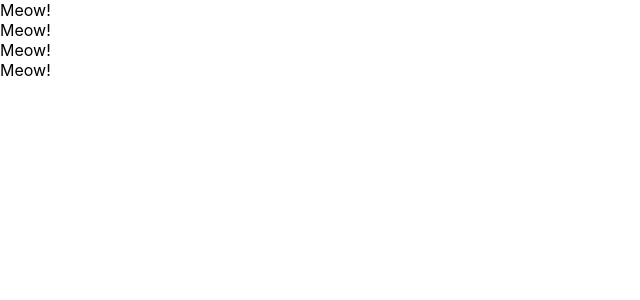
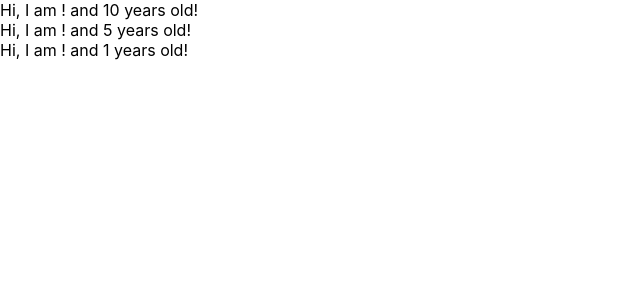
Before and after one commit to Naritoshi/udemy-react-redux-app, a React (Create React App) app: page / in a window 1280 px wide. Shown: the top 300 px of the page, without its empty margins (0-640 px from the left). Built offline with nearby package versions, Linux system fonts and the light colour scheme.

Commit message:
learn props of component

```diff
--- a/src/App.js
+++ b/src/App.js
@@ -1,29 +1,28 @@
 import React from 'react';
 
-// class App extends Component {
-//   render() {
-//     return (
-//       <React.Fragment>
-//         <label htmlFor="bar">bar</label>
-//         <input type="text" onChange={() => {console.log("I am clicked.")}} />
-//       </React.Fragment>
-//     )
-//   }
-// }
-
 const App = () => {
+  const profiles = [
+    { name: "Taro", age: 10},
+    { name: "Hanako", age: 5},
+    { name: "NoName"}
+  ]
   return (
     <div>
-      <Cat/>
-      <Cat/>
-      <Cat/>
-      <Cat/>
+      {
+        profiles.map((profile, index) => {
+          return <User name={profile.naem} age={profile.age} key={index}/>
+        })
+      }
     </div>
     )
 }
 
-const Cat = () => {
-  return <div>Meow!</div>
+const User = (props) => {
+  return <div>Hi, I am {props.name}! and {props.age} years old!</div>
+}
+
+User.defaultProps = {
+  age: 1
 }
 
 export default App;
```
